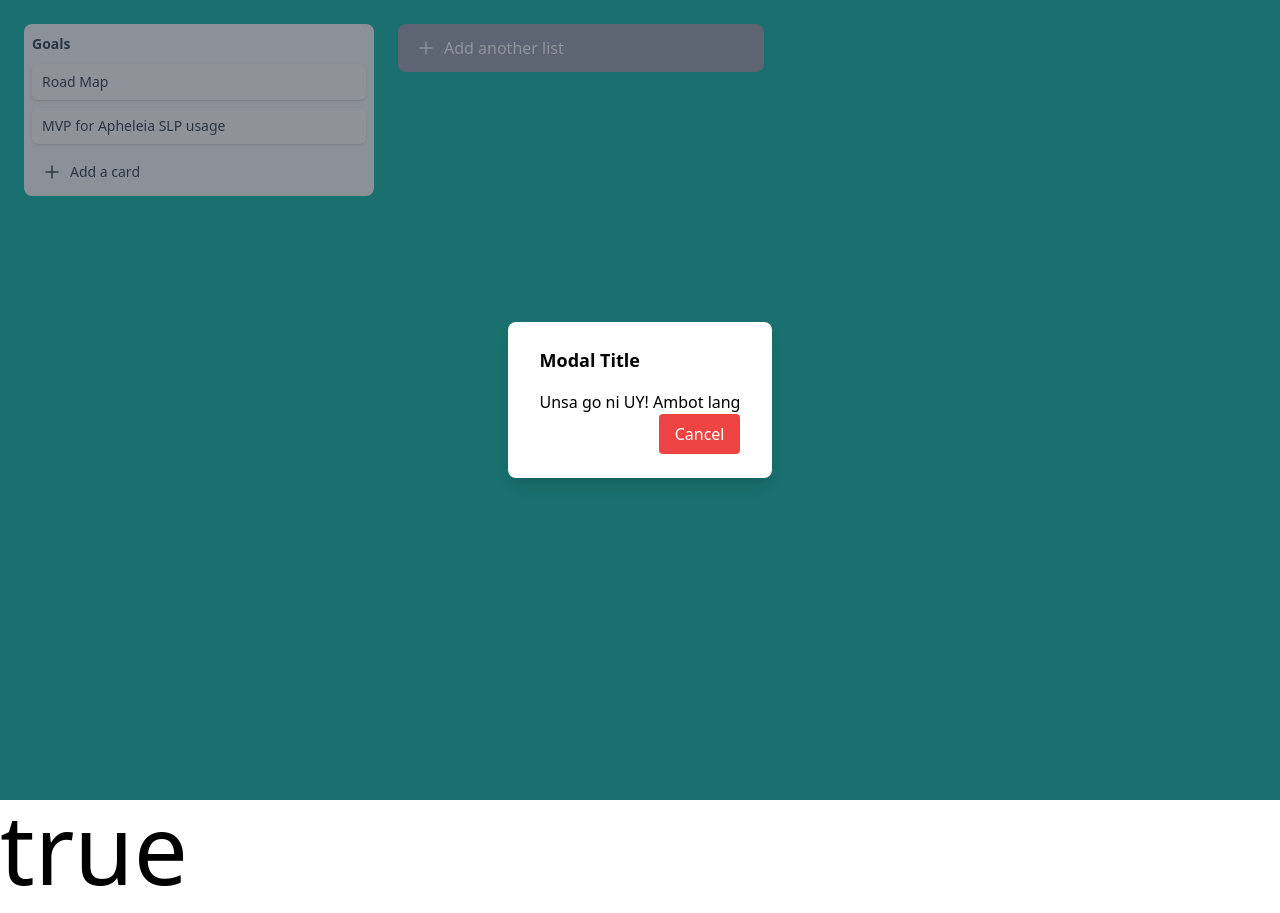
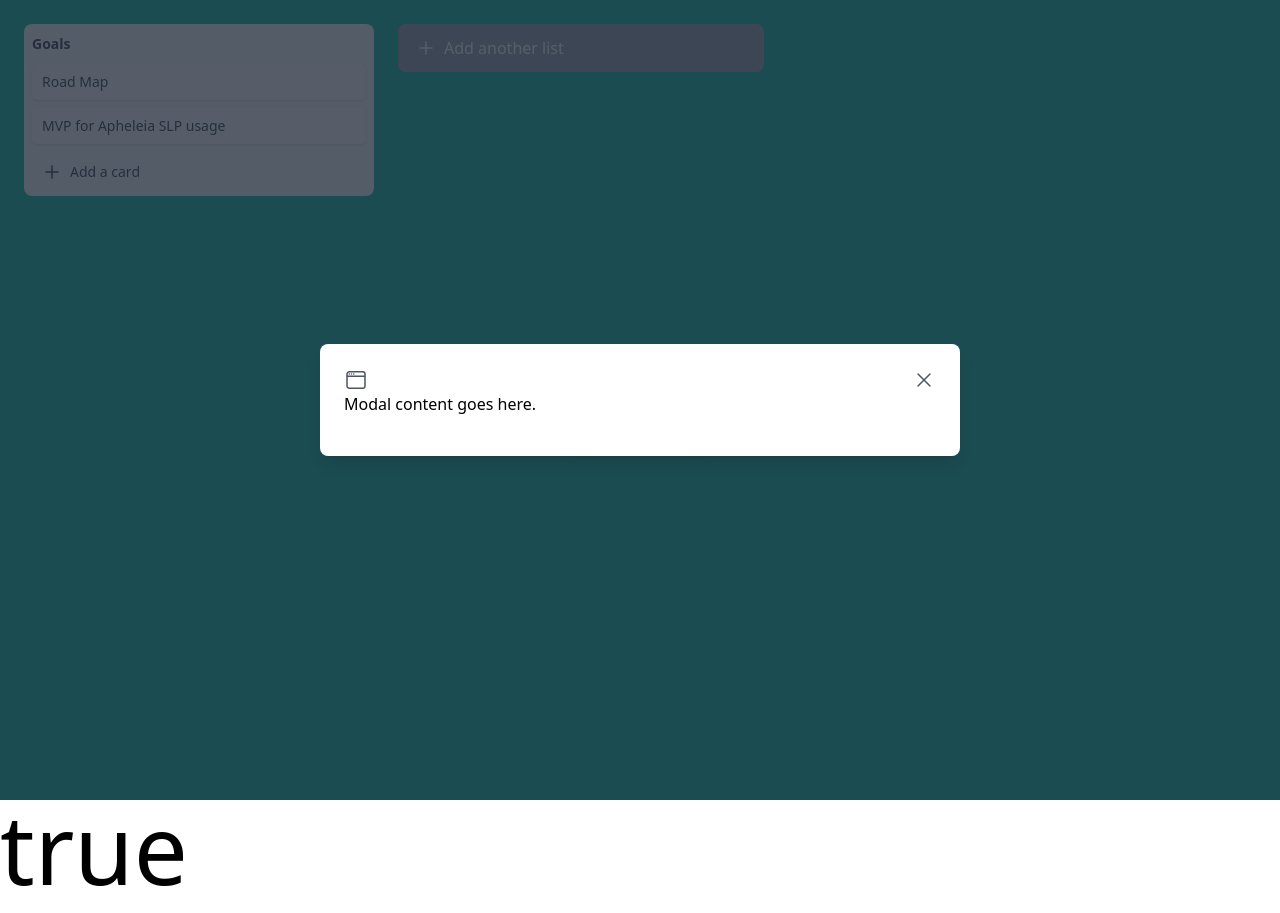
Before and after one commit to airrakedev/trello-boards, a Vue app: page /card/1/1 in a window 1280 px wide. Shown: the top 913 px of the page. Built offline with nearby package versions, Linux system fonts and the light colour scheme.

Commit message:
Start working on the modal card

```diff
--- /dev/null
+++ b/src/assets/svg/window.vue
@@ -0,0 +1,22 @@
+<template>
+	<svg
+		xmlns="http://www.w3.org/2000/svg"
+		fill="none"
+		viewBox="0 0 24 24"
+		stroke-width="1.5"
+		stroke="currentColor"
+		class="w-6 h-6"
+		v-bind="$attrs"
+	>
+		<path
+			stroke-linecap="round"
+			stroke-linejoin="round"
+			d="M3 8.25V18a2.25 2.25 0 002.25 2.25h13.5A2.25 2.25 0 0021 18V8.25m-18 0V6a2.25 2.25 0 012.25-2.25h13.5A2.25 2.25 0 0121 6v2.25m-18 0h18M5.25 6h.008v.008H5.25V6zM7.5 6h.008v.008H7.5V6zm2.25 0h.008v.008H9.75V6z"
+		/>
+	</svg>
+</template>
+<script lang="ts">
+export default {
+	inheritAttrs: false,
+};
+</script>
--- a/src/components/UpdateCard.vue
+++ b/src/components/UpdateCard.vue
@@ -1,21 +1,39 @@
 <template>
-	<!-- <modal-wrapper>
-		<template #title> Modal Wrapper </template>
-	</modal-wrapper> -->
-	<!-- <router-view> -->
-	<p>{{ record }}</p>
-	<h1>Unsa go ni UY! Ambot lang</h1>
-	<!-- </router-view> -->
+	<modal-wrapper class="w-2/4">
+		<template #title>
+			<div class="flex justify-between items-center">
+				<div class="main-title flex items-center">
+					<window-icon class="text-gray-600 mr-3"></window-icon>
+					<div class="text-xl font-medium">{{ theCard?.title }}</div>
+				</div>
+				<div class="close">
+					<close-icon
+						@click="hideModal"
+						class="text-gray-600 hover:cursor-pointer hover:text-gray-700"
+					></close-icon>
+				</div>
+			</div>
+		</template>
+	</modal-wrapper>
 </template>
 <script setup lang="ts">
-// import ModalWrapper from "@/components/modal/generic.vue";
+import ModalWrapper from "@/components/modal/generic.vue";
+import WindowIcon from "@/assets/svg/window.vue";
+import CloseIcon from "@/assets/svg/close.vue";
+
 import { onMounted, computed } from "vue";
+import { useRouter } from "vue-router";
+import cardModalState from "@/composables/updateModalState";
+
+const { close } = cardModalState();
 
 import { storeToRefs } from "pinia";
 import { useCardStore } from "@/stores/card";
 
 const { getTheCard, theCard } = storeToRefs(useCardStore());
 const { fetchCard } = useCardStore();
+
+const router = useRouter();
 
 const props = defineProps({
 	columnId: {
@@ -29,7 +47,12 @@ const props = defineProps({
 });
 
 // COMPUTED
-const record = computed(() => theCard);
+
+// METHODS
+const hideModal = async () => {
+	await router.push({ name: "Board" });
+	close();
+};
 
 onMounted(() => {
 	console.log(props.columnId, props.cardId, "ubnsa god ni");
--- a/src/components/modal/generic.vue
+++ b/src/components/modal/generic.vue
@@ -4,28 +4,13 @@
 		class="fixed inset-0 z-30 flex items-center justify-center"
 	>
 		<div class="fixed inset-0 bg-gray-800 opacity-50 z-40"></div>
-		<div
-			v-bind="$attrs['class']"
-			class="bg-white rounded-lg shadow-lg px-8 py-6 z-50"
-		>
+		<div v-bind="$attrs" class="bg-white rounded-lg shadow-lg px-6 py-6 z-50">
 			<slot name="title">
 				<h2 class="text-lg font-bold mb-4">Modal Title</h2>
 			</slot>
 			<slot name="body">
 				<p class="mb-4">Modal content goes here.</p>
 			</slot>
-
-			<div class="flex justify-end">
-				<a
-					href="#"
-					@click.prevent="hideModal"
-					class="bg-red-500 text-white px-4 py-2 rounded"
-				>
-					<slot name="cancel-title"> Cancel </slot>
-				</a>
-				<slot name="submit"> </slot>
-				<!-- <button class="bg-green-500 text-white px-4 py-2 rounded">Save</button> -->
-			</div>
 		</div>
 	</div>
 </template>
@@ -35,22 +20,13 @@ export default {
 };
 </script>
 <script setup lang="ts">
-// import { computed, toRef } from "vue";
-import { useRouter } from "vue-router";
 import cardModalState from "@/composables/updateModalState";
-
-const { isVisible, close } = cardModalState();
-
-const router = useRouter();
+const { isVisible } = cardModalState();
 
 // COMPUTED
 // const isVisible = computed(() => getVisible);
 
 // METHODS
-const hideModal = async () => {
-	await router.push({ name: "Board" });
-	close();
-};
 </script>
 
 <style scoped lang="scss"></style>
--- a/src/stores/card.ts
+++ b/src/stores/card.ts
@@ -8,7 +8,7 @@ import { randomId } from "@/helpers/various";
 export const useCardStore = defineStore("card", () => {
 	// STATE
 	const cards = ref(useLocalStorage("cards", addCardId()));
-	const theCard = ref<Cards | null>(null);
+	const theCard = ref(null);
 
 	// GETTERS
 	const getCards = computed(() => cards.value);
```
